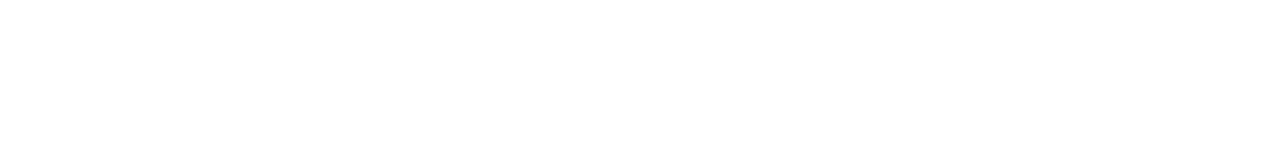
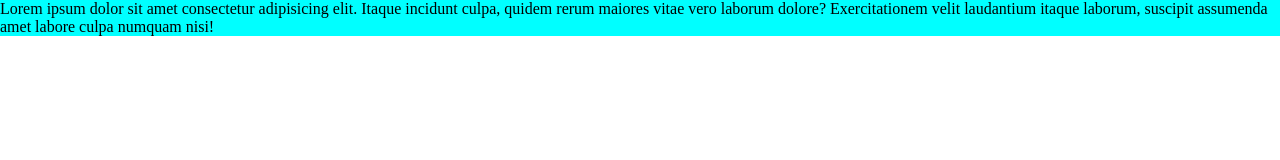
Before and after one commit to MunnaKhan99/my-first-repo, a plain HTML site: page index.html in a window 1280 px wide. Drawn offline with Linux system fonts and the light colour scheme.

Commit message:
added the first div

```diff
--- a/index.html
+++ b/index.html
@@ -4,8 +4,11 @@
     <meta charset="UTF-8">
     <meta name="viewport" content="width=device-width, initial-scale=1.0">
     <title>my first repository</title>
+    <link rel="stylesheet" href="styles/blog.css">
 </head>
 <body>
-
+    <div>
+        <p>Lorem ipsum dolor sit amet consectetur adipisicing elit. Itaque incidunt culpa, quidem rerum maiores vitae vero laborum dolore? Exercitationem velit laudantium itaque laborum, suscipit assumenda amet labore culpa numquam nisi!</p>
+    </div>
 </body>
 </html>
--- /dev/null
+++ b/styles/blog.css
@@ -0,0 +1,7 @@
+*{
+    margin: 0px;
+    padding: 0px;
+}
+div{
+    background-color: aqua;
+}
```
